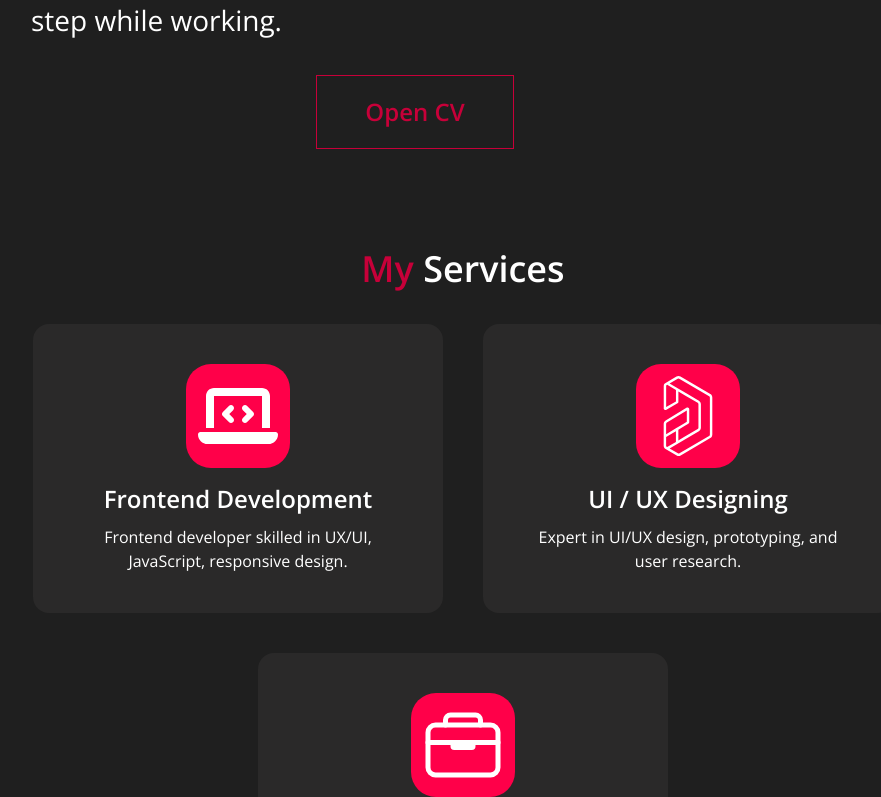
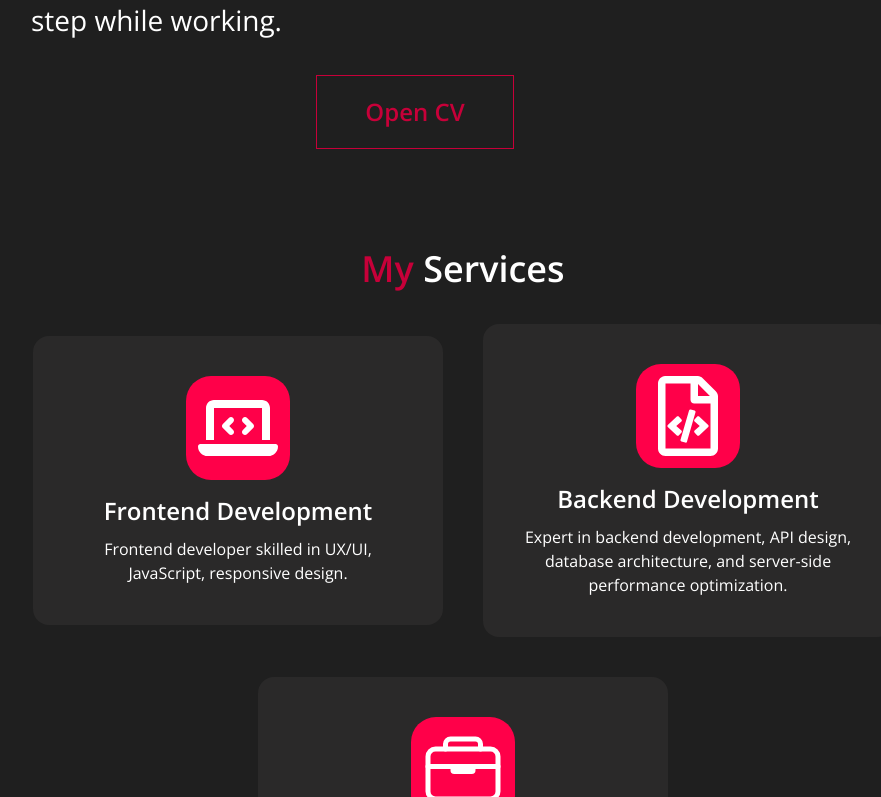
Before and after one commit to Kirubel1422/PersonalPortfolio, a React (Vite) app: page /about in a window 1280 px wide. Shown: the part 482-1279 px from the top of the page, without its empty margins (177-1058 px from the left). Built offline with nearby package versions, Linux system fonts and the light colour scheme.

Commit message:
Update about.js

```diff
--- a/src/constants/about.js
+++ b/src/constants/about.js
@@ -1,6 +1,7 @@
 import { FaLaptopCode } from "react-icons/fa6";
 import { SiAltiumdesigner } from "react-icons/si";
 import { IoBriefcaseOutline } from "react-icons/io5";
+import { FaRegFileCode } from "react-icons/fa";
 
 export const details = [
   {
@@ -9,9 +10,9 @@ export const details = [
     Icon: FaLaptopCode,
   },
   {
-    title: "UI / UX Designing",
-    para: "Expert in UI/UX design, prototyping, and user research.",
-    Icon: SiAltiumdesigner,
+    title: "Backend Development",
+    para: "Expert in backend development, API design, database architecture, and server-side performance optimization.",
+    Icon: FaRegFileCode,
   },
   {
     title: "SEO",
```
